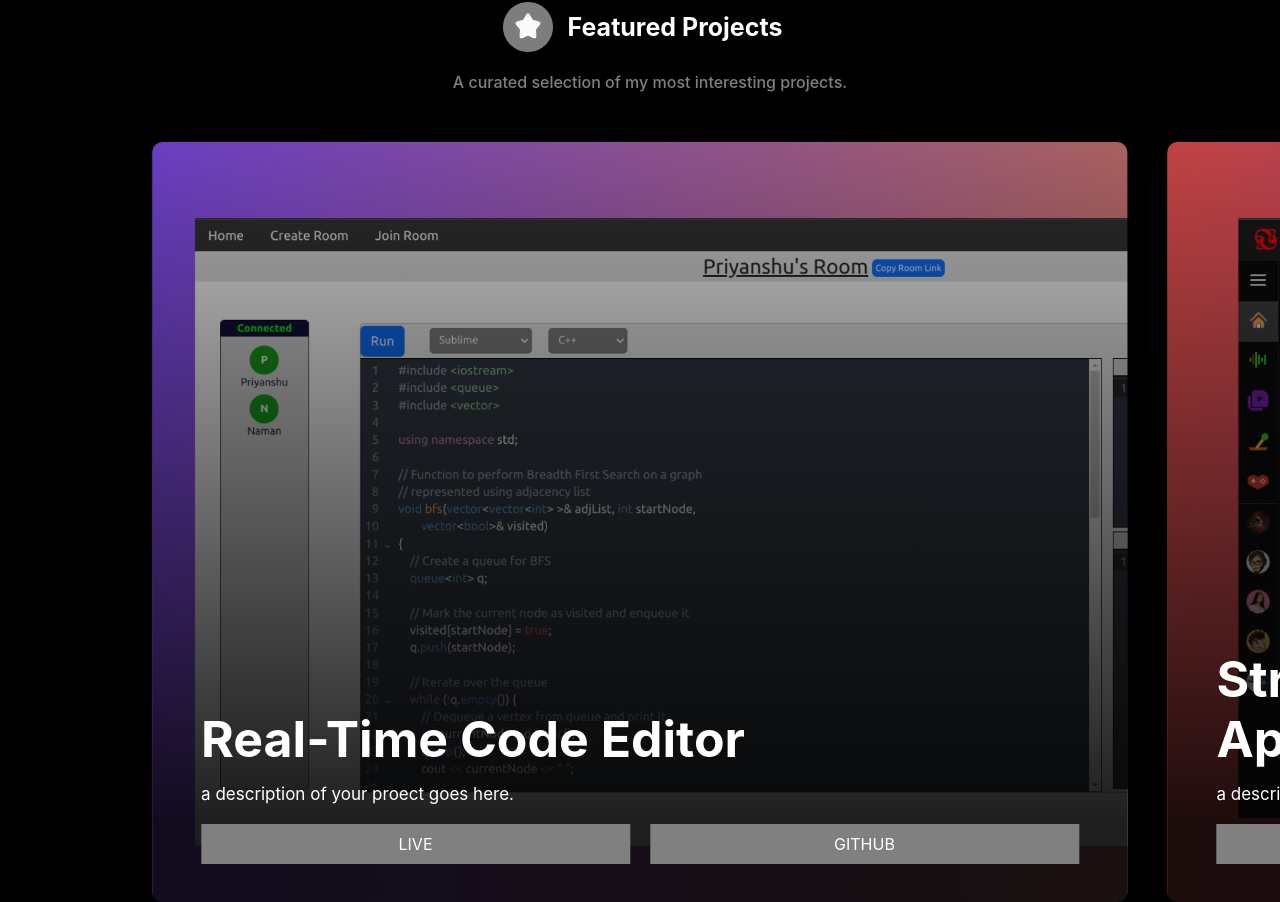
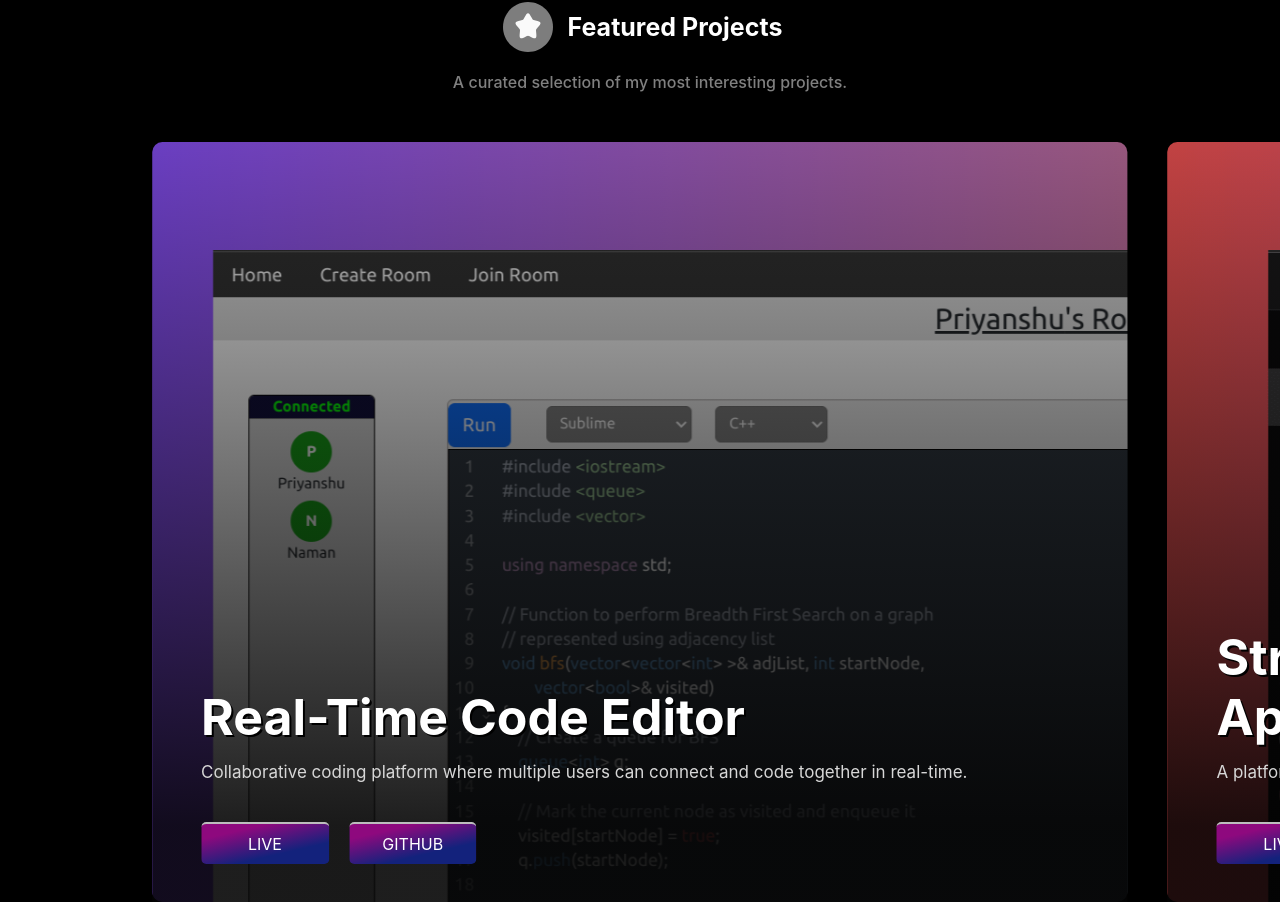
Before and after one commit to priyanshu88064/portfolio, a React (Create React App) app: page / in a window 1280 px wide. Shown: the part 1143-2045 px from the top of the page. Built offline with nearby package versions, Linux system fonts and the light colour scheme.

Commit message:
improved buttons in swiper

```diff
--- a/src/components/ProjectItem.jsx
+++ b/src/components/ProjectItem.jsx
@@ -3,13 +3,12 @@ function ProjectItem({item}){
         <div className="sitem"
             style={{
                 background:`url(${item.image})`,
-                backgroundSize:'cover'
             }}>
             <div className="op"></div>
             <div className="sipop"></div>
             <div className="sip">
                 <div className="sipa">{item.title}</div>
-                <div className="sipd">a description of your proect goes here.</div>
+                <div className="sipd">{item.desc}</div>
                 <div className="sipb">
                     <div>LIVE</div>
                     <div>GITHUB</div>
--- a/src/components/Projects.jsx
+++ b/src/components/Projects.jsx
@@ -1,4 +1,3 @@
-import { useRef, useState } from "react";
 import star from "../assets/star.svg";
 import ProjectItem from "./ProjectItem";
 import {Swiper,SwiperSlide} from "swiper/react";
@@ -13,16 +12,19 @@ function Projects(){
         {
             id:0,
             title:"Real-Time Code Editor",
+            desc:"Collaborative coding platform where multiple users can connect and code together in real-time.",
             image:code
         },
         {
             id:1,
             title:"Stream4u - Live Streaming Application",
+            desc:"A platform where users can start and watch live streams.",
             image:stream
         },
         {
             id:2,
             title:"Chat Application",
+            desc:"",
             image:code
         }
     ];
@@ -39,6 +41,7 @@ function Projects(){
                 slidesPerView={1.3}
                 className="swiper"
                 centeredSlides='true'
+                autoplay={true}
                 onSlideChange={()=>{console.log("slide changed")}}
                 onSwiper={e=>console.log(e)}
 
--- a/src/components/Skills.jsx
+++ b/src/components/Skills.jsx
@@ -22,7 +22,7 @@ function Skills(){
 
     return (
         <div className="skills">
-            <div className="sh">My Skills<div>I'm most familiar with this stack:</div></div>
+            <div className="sh">The techstack<div>I'm most familiar with this stack:</div></div>
             <div className="sgrid">
                {
                     skills && skills.map((item,index)=>(
--- a/src/index.css
+++ b/src/index.css
@@ -255,12 +255,15 @@ code {
   margin-top: 30px;
 }
 .sitem{
+  user-select: none;
+  cursor: grab;
   height: 500px;
   width: 100%;
   position: relative;
   margin-inline: auto;
   margin-top: 10px;
   border-radius: 10px;
+  background-size: cover;
 
   @media screen and (min-width:900px){
     height: 700px;
@@ -269,17 +272,33 @@ code {
     height: 95dvh;
   }
 }
+.sitem:active{
+  cursor: grabbing;
+}
+.sitem:hover{
+  animation:bganim 1s;
+  .sip{
+    bottom: 6%;
+  }
+}
+@keyframes bganim {
+  0%{background-position:0 0;}
+  50%{background-position:-10px 0;}
+  100%{background-position:0 0;}
+}
 .sipa{
   font-size: clamp(25px,5vw,50px);
   font-weight: 700;
   width: 90%;
   margin-inline:auto;
+  text-shadow: 2px 2px rgb(0, 0, 0);
 }
 .sip{
   position:absolute;
   bottom: 5%;
   left: 0;
   width: 100%;
+  transition: bottom 300ms;
 }
 .op{
   position: absolute;
@@ -292,21 +311,24 @@ code {
   margin-top: 15px;
   width: 90%;
   margin-inline: auto;
+  color: rgb(215, 215, 215);
 }
 .sipb{
   width: 90%;
   margin-inline: auto;
   display: flex;
-  justify-content: space-between;
+  justify-content: left;
   gap: 20px;
-  margin-top: 20px;
+  margin-top: 40px;
 
   div{
     cursor: pointer;
-    width: 50%;
+    width: max(60px,10%);
     text-align: center;
-    background-color: gray;
+    background: linear-gradient(347deg, rgba(19,34,124,1) 31%, rgba(142,9,126,1) 78%);
     padding: 10px 20px 10px 20px;
+    border-radius: 5px;
+    border-top: 2px solid rgb(190, 190, 190);
   }
 }
 .swiper{
```
